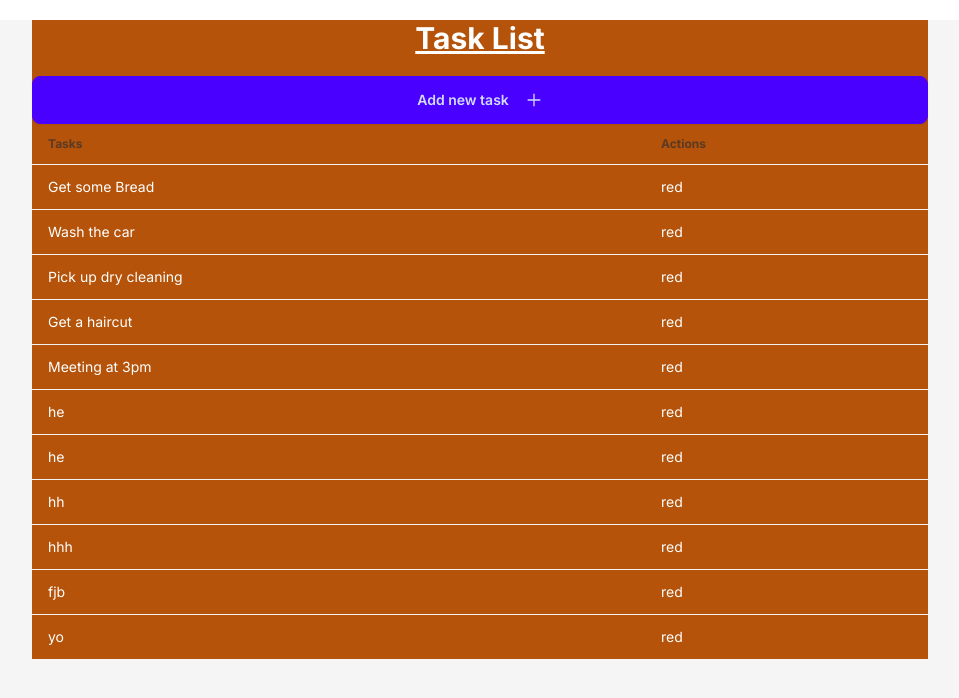
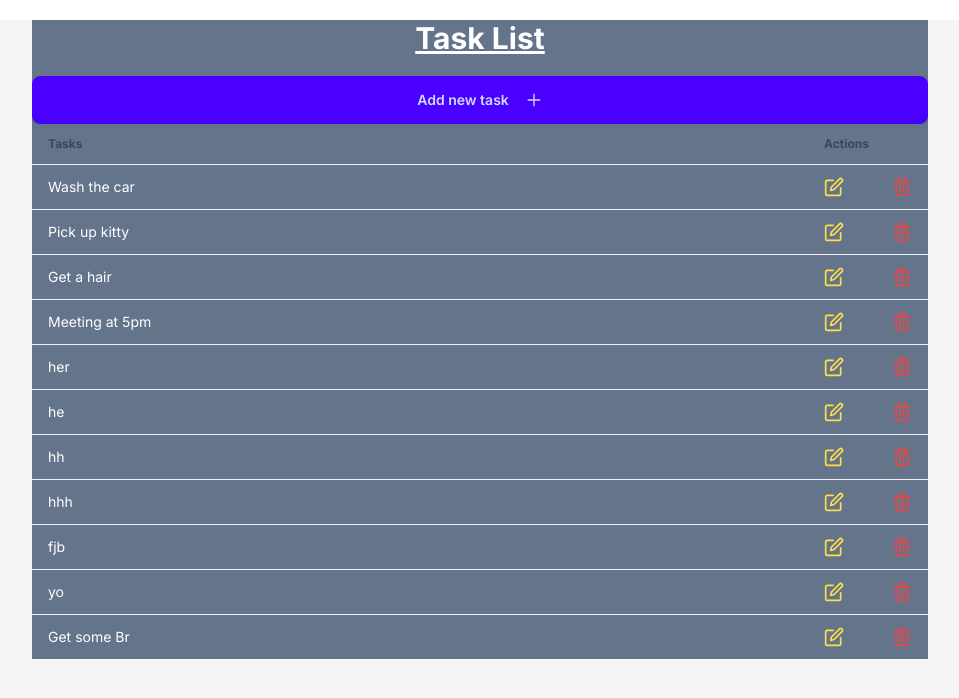
Before and after one commit to Dpro03/joy-of-coding-internship-solo-project, a Next.js app: page / in a window 1280 px wide. Shown: the top 698 px of the page, without its empty margins (160-1119 px from the left). Built offline with nearby package versions, Linux system fonts and the light colour scheme; data requests are answered from the project's data file.

Commit message:
adding, editing, deleting functionality working

```diff
--- a/api.ts
+++ b/api.ts
@@ -1,22 +1,39 @@
 import { ITask } from "./types/tasks";
 
-
-const baseUrl = 'http://localhost:3001/';
+const baseUrl = 'http://localhost:3001';
 
 export const getAllTasks = async (): Promise<ITask[]> => {
-    const response = await fetch(`${baseUrl}tasks`, {cache: "no-store"});
-    const tasks = await response.json();
-    return tasks;
+  const res = await fetch(`${baseUrl}/tasks`, { cache: 'no-store' });
+  const todos = await res.json();
+  return todos;
 }
 
-export const AddTodo = async (task: ITask): Promise<ITask> => {
-    const response = await fetch(`${baseUrl}tasks`, {
-        method: 'POST',
-        headers: {
-            'Content-Type': 'application/json'
-        },
-        body: JSON.stringify(task)
-    });
-    const newTask = await response.json();
-    return newTask;
+export const AddTodo = async (todo: ITask): Promise<ITask> => {
+  const res = await fetch(`${baseUrl}/tasks`, {
+    method: 'POST',
+    headers: {
+      'Content-Type': 'application/json'
+    },
+    body: JSON.stringify(todo)
+  })
+  const newTodo = await res.json();
+  return newTodo;
 }
+
+export const editTodo = async (todo: ITask): Promise<ITask> => {
+  const res = await fetch(`${baseUrl}/tasks/${todo.id}`, {
+    method: 'PUT',
+    headers: {
+      'Content-Type': 'application/json'
+    },
+    body: JSON.stringify(todo)
+  })
+  const updatedTodo = await res.json();
+  return updatedTodo;
+}
+
+export const deleteTodo = async (id: string): Promise<void> => {
+  await fetch(`${baseUrl}/tasks/${id}`, {
+    method: 'DELETE',
+  })
+}
--- a/components/Task.tsx
+++ b/components/Task.tsx
@@ -1,17 +1,78 @@
-
+'use client';
+import React, { useState } from 'react';
 import { ITask } from '../types/tasks';
+import { FiEdit, FiTrash2 } from 'react-icons/fi';
+import Modal from './Modal';
+import { editTodo, deleteTodo } from '../api'; // Assuming deleteTodo is also imported from api.ts
+import { useRouter } from 'next/navigation'; // Changed next/navigation to next/router
 
 interface TaskProps {
-    task: ITask;
+  task: ITask;
 }
 
 const Task: React.FC<TaskProps> = ({ task }) => {
+  const router = useRouter();
+  const [openModalEdit, setOpenModalEdit] = useState<boolean>(false);
+  const [openModalDeleted, setOpenModalDeleted] = useState<boolean>(false); // Added state for delete modal
+  const [taskToEdit, setTaskToEdit] = useState<string>(task.text);
+
+  const handleSubmitEditTodo: React.FormEventHandler<HTMLFormElement> = async (e) => {
+    e.preventDefault();
+    await editTodo({
+      id: task.id,
+      text: taskToEdit,
+      title: ''
+    });
+    setOpenModalEdit(false);
+    router.refresh();
+  };
+
+  const handleDeleteTask = async (taskId: string) => {
+    await deleteTodo(taskId);
+    setOpenModalDeleted(false);
+    router.refresh();
+  };
+
   return (
     <tr key={task.id}>
-      <td>{task.text}</td>
-      <td>red</td>
+      <td className='w-full'>{task.text}</td>
+      <td className='flex gap-12'>
+        <FiEdit
+          onClick={() => setOpenModalEdit(true)}
+          className='text-yellow-300 cursor-pointer'
+          size={20}
+        />
+        <Modal modalOpen={openModalEdit} setModalOpen={setOpenModalEdit}>
+          <form onSubmit={handleSubmitEditTodo}>
+            <h3 className='font-bold text-lg'>Edit task</h3>
+            <div className='modal-values'>
+              <input
+                value={taskToEdit}
+                onChange={(e) => setTaskToEdit(e.target.value)}
+                type='text'
+                placeholder='Type your task here'
+                className='input input-bordered w-full'
+              />
+              <button type='submit' className='btn'>
+                Submit
+              </button>
+            </div>
+          </form>
+        </Modal>
+        <FiTrash2
+          onClick={() => setOpenModalDeleted(true)}
+          className='text-red-500 cursor-pointer'
+          size={20}
+        />
+        <Modal modalOpen={openModalDeleted} setModalOpen={setOpenModalDeleted}>
+          <h3 className='text-lg'>Are you sure you want to delete this task?</h3>
+          <div className='modal-action'>
+            <button onClick={() => handleDeleteTask(task.id)} className='btn'>Yes</button>
+          </div>
+        </Modal>
+      </td>
     </tr>
   );
-}
+};
 
 export default Task;
--- a/components/TaskList.tsx
+++ b/components/TaskList.tsx
@@ -1,5 +1,5 @@
 import React from 'react';
-import { ITask } from '../types/types';
+import { ITask } from '../types/tasks';
 import Task from './Task';
 
 interface TaskListProps {
--- a/data/tasks.json
+++ b/data/tasks.json
@@ -1,28 +1,27 @@
 {
   "tasks": [
-    {
-      "id": "1",
-      "text": "Get some Bread"
-    },
     {
       "id": "2",
       "text": "Wash the car"
     },
     {
       "id": "3",
-      "text": "Pick up dry cleaning"
+      "text": "Pick up kitty",
+      "title": ""
     },
     {
       "id": "4",
-      "text": "Get a haircut"
+      "text": "Get a hair ",
+      "title": ""
     },
     {
       "id": "5",
-      "text": "Meeting at 3pm"
+      "text": "Meeting at 5pm",
+      "title": ""
     },
     {
       "id": "0.12135199814392905",
-      "text": "he",
+      "text": "her",
       "title": ""
     },
     {
@@ -49,6 +48,10 @@
       "id": "0.9685274938587183",
       "text": "yo",
       "title": ""
+    },
+    {
+      "id": "1",
+      "text": "Get some Br"
     }
   ]
 }
--- a/src/app/page.tsx
+++ b/src/app/page.tsx
@@ -12,7 +12,7 @@ export default async function Home() {
 
 
   return (
-    <main className='max-w-4xl mx-auto bg-amber-700 mt-4 mb-4'>
+    <main className='max-w-4xl mx-auto bg-slate-500 mt-4 mb-4'>
       <div>
         <h1 className='text-center underline text text-3xl my-5 flex flex-col gap-4 font-bold'>
           Task List
```
Also changed, not shown: 1 other file (tests, documents, lock files or other folders).
